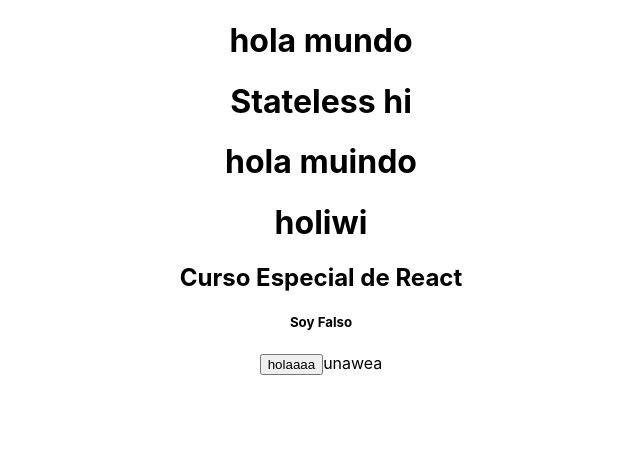
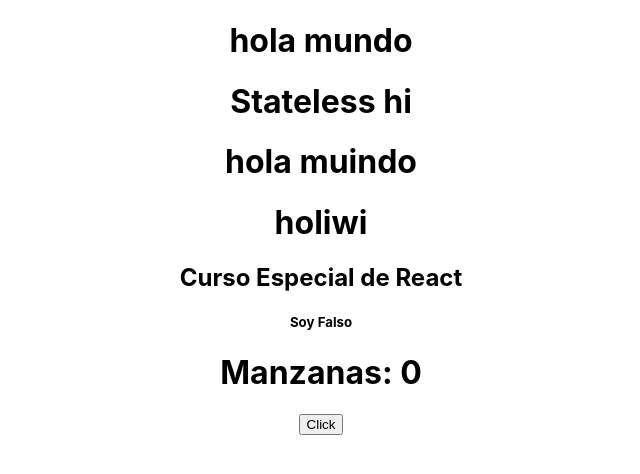
Before and after one commit to codelikeamexican/ReactJsPractice, a React (Create React App) app in the folder holamundo/: page / in a window 1280 px wide. Shown: the top 474 px of the page, without its empty margins (319-959 px from the left). Built offline with nearby package versions, Linux system fonts and the light colour scheme.

Commit message:
Events Practice

```diff
--- a/holamundo/src/components/Buttons.jsx
+++ b/holamundo/src/components/Buttons.jsx
@@ -1,14 +1,25 @@
 import React from 'react';
 
-const Buttons = props =>
-{
-    const {text2,text3} = props;
-    return(
+class Buttons extends React.Component{
+    state={
+        count: 0,
+    }
+    handleClick = () => {
+        this.setState({
+            count: this.state.count+1,
+        })
+    }
+    render(){
+        const{ count } = this.state;
+        return(
         <div>
-            <button type="button">{props.text}</button>
-             <span>{props.text2}</span>
+            <h1>Manzanas: {count}</h1>
+            <button onClick={this.handleClick} type="button">Click</button>
         </div>
-    )
+        )
+    }
 }
 
+
+
 export default Buttons;
```
